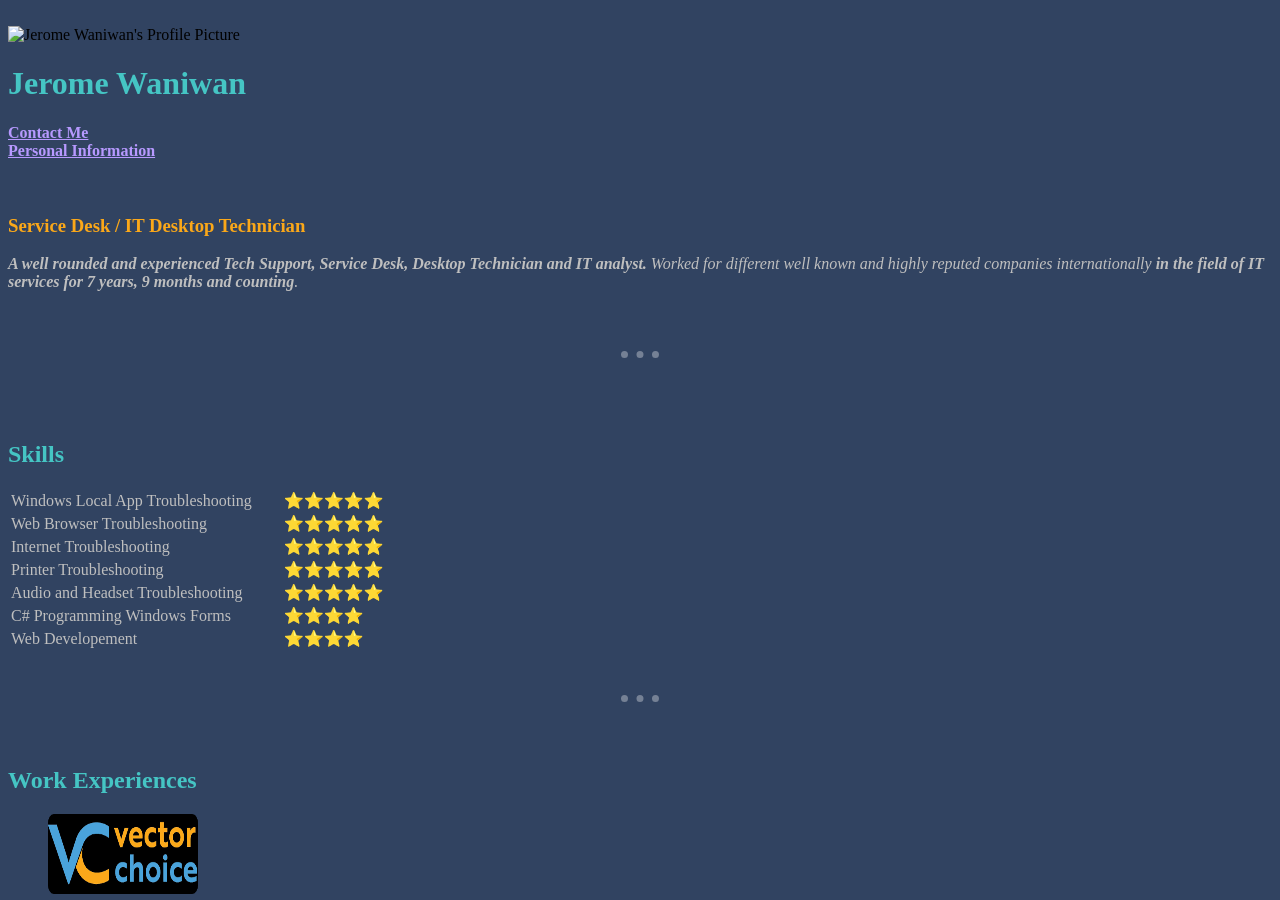
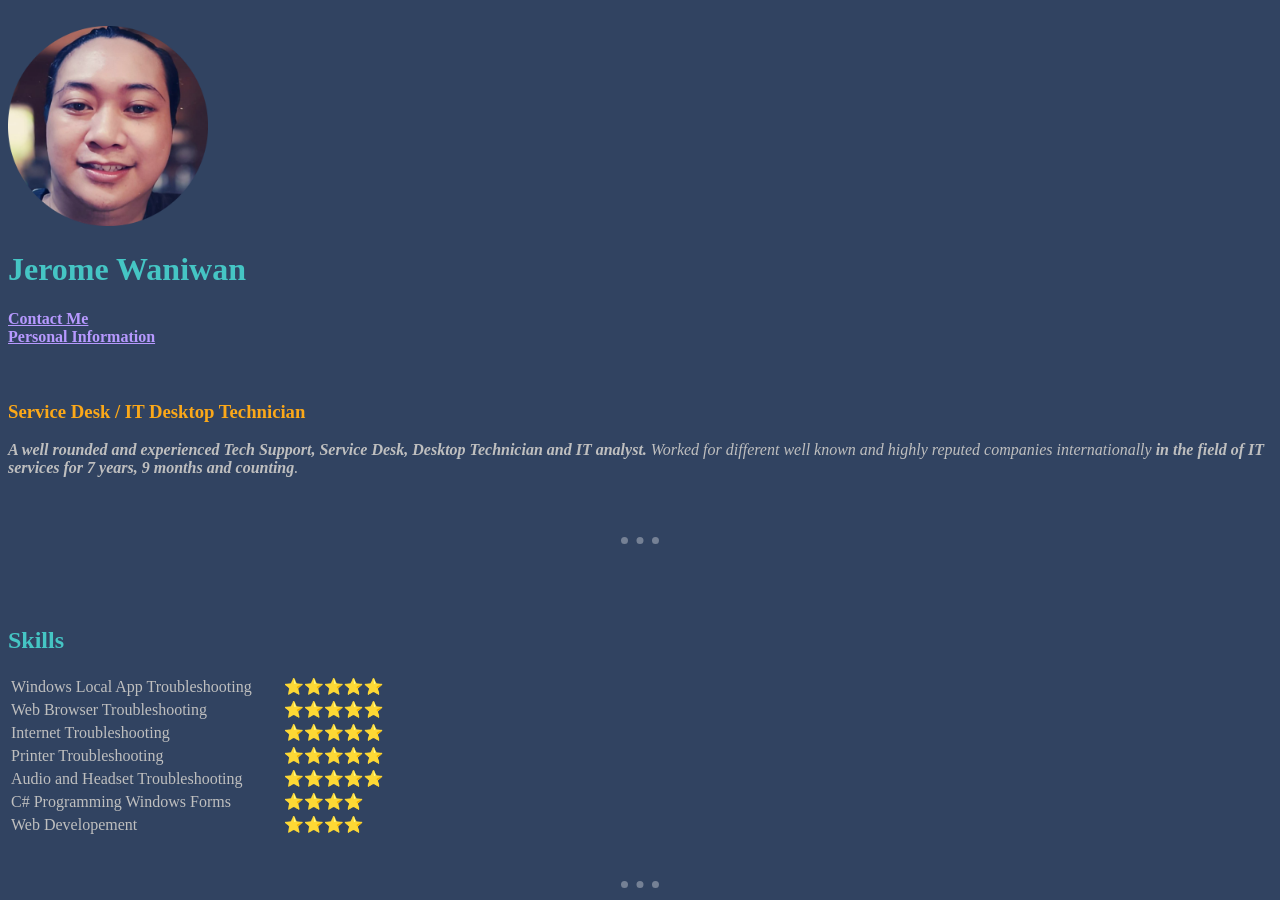
Before and after one commit to BeerBeatle/OnlineResume, a plain HTML site: page index.html in a window 1280 px wide. Shown: the top 900 px of the page. Drawn offline with Linux system fonts and the light colour scheme.

Commit message:
Update index.html

```diff
--- a/index.html
+++ b/index.html
@@ -10,7 +10,7 @@
 
 <body>
   <br>
-  <img src="imagesprofilePicRound.png"
+  <img src="./images/profilePicRound.png"
   width="200" height="200" alt="Jerome Waniwan's Profile Picture">
   <h1>Jerome Waniwan</h1>
   <strong><a href="Contact Me.html">
```
